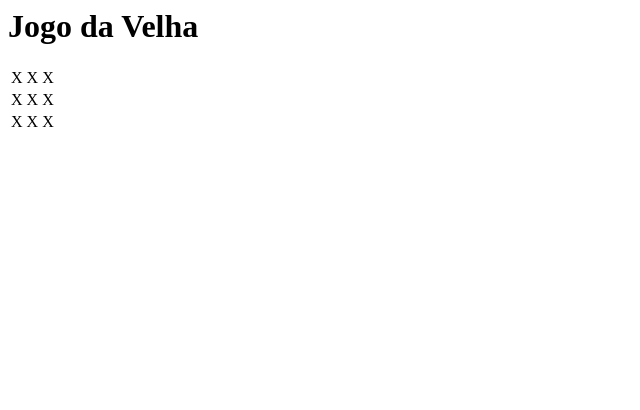
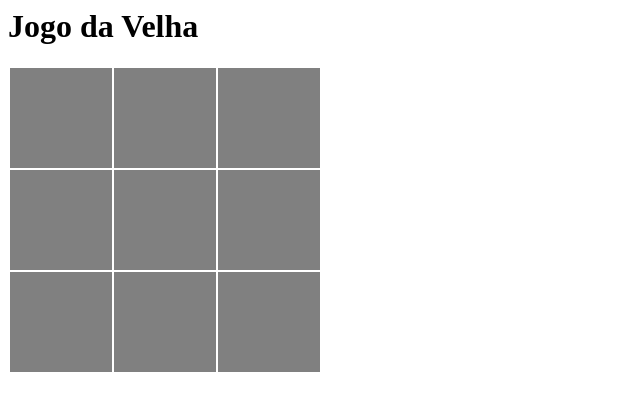
Before and after one commit to pachecolucas/tic-tac-toe2, a plain HTML site: page index.html in a window 1280 px wide. Shown: the whole page, without its empty margins (0-640 px from the left). Drawn offline with Linux system fonts and the light colour scheme.

Commit message:
Update index.html

```diff
--- a/index.html
+++ b/index.html
@@ -1,12 +1,49 @@
+<html>
+    <head>
+        <title>Tic Tac Toe</title>
+        <style>
+            td {
+                background: grey;
+                width: 100px;
+                height: 100px;
+                text-align: center;
+                font-size: 70px;
+            }
+            td:hover {
+                background: lightgray;
+                cursor: pointer;
+            }
+        </style>
+    </head>
+    <body>
         <h1>Jogo da Velha</h1>
         <table>
             <tr>
-        <td>X</td> <td>X</td> <td>X</td>
+                <td onclick="marcar(this)"></td>
+                <td onclick="marcar(this)"></td>
+                <td onclick="marcar(this)"></td>
             </tr>
             <tr>
-        <td>X</td> <td>X</td> <td>X</td>
+                <td onclick="marcar(this)"></td>
+                <td onclick="marcar(this)"></td>
+                <td onclick="marcar(this)"></td>
             </tr>
             <tr>
-        <td>X</td> <td>X</td> <td>X</td>
+                <td onclick="marcar(this)"></td>
+                <td onclick="marcar(this)"></td>
+                <td onclick="marcar(this)"></td>
             </tr>
         </table>
+        <script>
+
+            var jogador = "X"
+
+            function marcar(td) {
+                if (td.innerText) return
+
+                td.innerText = jogador
+                jogador = jogador == "X" ? "O" : "X"
+            }
+        </script>
+    </body>
+</html>
```
Lines whose indentation alone changed are shown as unchanged.
